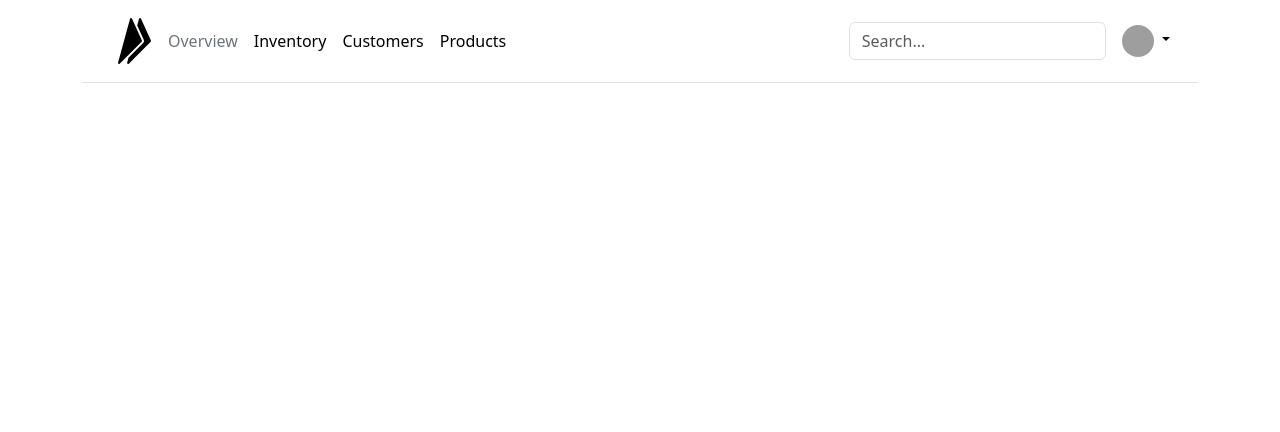
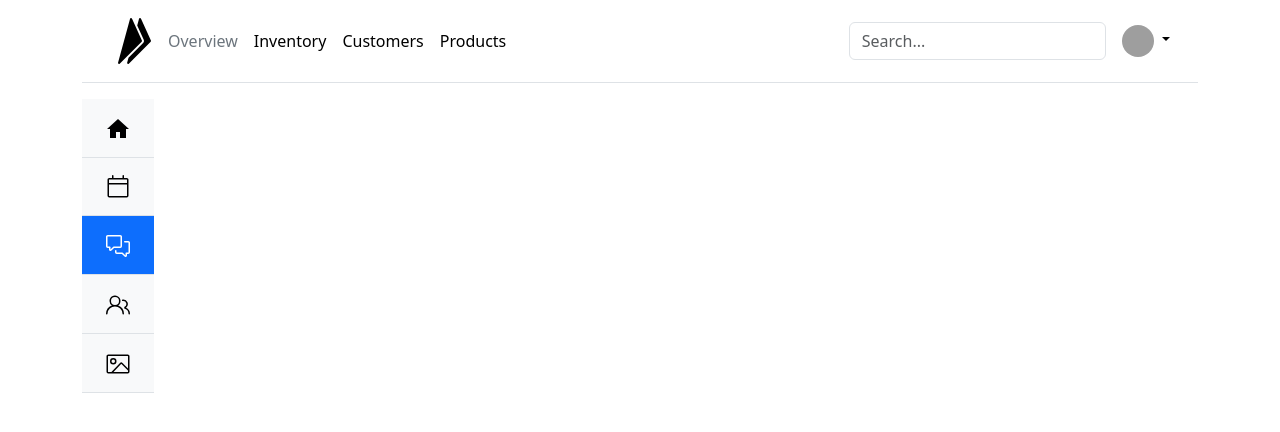
Before and after one commit to KonMit/bootstrap5, a plain HTML site: page index.html in a window 1280 px wide. Drawn offline with nearby package versions, Linux system fonts and the light colour scheme; grey boxes are pictures that could not be loaded.

Commit message:
Mod: index.html. Добавил на страницу левый сайдбар

```diff
--- a/index.html
+++ b/index.html
@@ -96,6 +96,128 @@
           </div>
         </div>
       </header>
+      <div
+        class="d-flex flex-column flex-shrink-0 bg-body-tertiary"
+        style="width: 4.5rem"
+      >
+        <ul class="nav nav-pills nav-flush flex-column mb-auto text-center">
+          <li class="nav-item">
+            <a
+              href="#"
+              class="nav-link py-3 border-bottom rounded-0"
+              aria-current="page"
+              data-bs-toggle="tooltip"
+              data-bs-placement="right"
+              aria-label="Home"
+              data-bs-original-title="Home"
+            >
+              <svg
+                xmlns="http://www.w3.org/2000/svg"
+                x="0px"
+                y="0px"
+                width="24"
+                height="24"
+                viewBox="0 0 24 24"
+              >
+                <path
+                  fill="black"
+                  d="M 12 2.0996094 L 1 12 L 4 12 L 4 21 L 10 21 L 10 15 L 14 15 L 14 21 L 20 21 L 20 12 L 23 12 L 12 2.0996094 z"
+                ></path>
+              </svg>
+            </a>
+          </li>
+          <li>
+            <a
+              href="#"
+              class="nav-link py-3 border-bottom rounded-0"
+              data-bs-toggle="tooltip"
+              data-bs-placement="right"
+              aria-label="Calendar"
+              data-bs-original-title="Calendar"
+            >
+              <svg
+                xmlns="http://www.w3.org/2000/svg"
+                viewBox="0 0 24 24"
+                width="24"
+                height="24"
+              >
+                <path
+                  fill="black"
+                  d="M6.75 0a.75.75 0 0 1 .75.75V3h9V.75a.75.75 0 0 1 1.5 0V3h2.75c.966 0 1.75.784 1.75 1.75v16a1.75 1.75 0 0 1-1.75 1.75H3.25a1.75 1.75 0 0 1-1.75-1.75v-16C1.5 3.784 2.284 3 3.25 3H6V.75A.75.75 0 0 1 6.75 0ZM21 9.5H3v11.25c0 .138.112.25.25.25h17.5a.25.25 0 0 0 .25-.25Zm-17.75-5a.25.25 0 0 0-.25.25V8h18V4.75a.25.25 0 0 0-.25-.25Z"
+                ></path>
+              </svg>
+            </a>
+          </li>
+          <li>
+            <a
+              href="#"
+              class="nav-link active py-3 border-bottom rounded-0"
+              data-bs-toggle="tooltip"
+              data-bs-placement="right"
+              aria-label="Message"
+              data-bs-original-title="Message"
+            >
+              <svg
+                xmlns="http://www.w3.org/2000/svg"
+                viewBox="0 0 24 24"
+                width="24"
+                height="24"
+              >
+                <path
+                  fill="white"
+                  d="M1.75 1h12.5c.966 0 1.75.784 1.75 1.75v9.5A1.75 1.75 0 0 1 14.25 14H8.061l-2.574 2.573A1.458 1.458 0 0 1 3 15.543V14H1.75A1.75 1.75 0 0 1 0 12.25v-9.5C0 1.784.784 1 1.75 1ZM1.5 2.75v9.5c0 .138.112.25.25.25h2a.75.75 0 0 1 .75.75v2.19l2.72-2.72a.749.749 0 0 1 .53-.22h6.5a.25.25 0 0 0 .25-.25v-9.5a.25.25 0 0 0-.25-.25H1.75a.25.25 0 0 0-.25.25Z"
+                ></path>
+                <path
+                  fill="white"
+                  d="M22.5 8.75a.25.25 0 0 0-.25-.25h-3.5a.75.75 0 0 1 0-1.5h3.5c.966 0 1.75.784 1.75 1.75v9.5A1.75 1.75 0 0 1 22.25 20H21v1.543a1.457 1.457 0 0 1-2.487 1.03L15.939 20H10.75A1.75 1.75 0 0 1 9 18.25v-1.465a.75.75 0 0 1 1.5 0v1.465c0 .138.112.25.25.25h5.5a.75.75 0 0 1 .53.22l2.72 2.72v-2.19a.75.75 0 0 1 .75-.75h2a.25.25 0 0 0 .25-.25v-9.5Z"
+                ></path>
+              </svg>
+            </a>
+          </li>
+          <li>
+            <a
+              href="#"
+              class="nav-link py-3 border-bottom rounded-0"
+              data-bs-toggle="tooltip"
+              data-bs-placement="right"
+              aria-label="Friends"
+              data-bs-original-title="Friends"
+            >
+              <svg
+                xmlns="http://www.w3.org/2000/svg"
+                viewBox="0 0 24 24"
+                width="24"
+                height="24"
+              >
+                <path
+                  d="M3.5 8a5.5 5.5 0 1 1 8.596 4.547 9.005 9.005 0 0 1 5.9 8.18.751.751 0 0 1-1.5.045 7.5 7.5 0 0 0-14.993 0 .75.75 0 0 1-1.499-.044 9.005 9.005 0 0 1 5.9-8.181A5.496 5.496 0 0 1 3.5 8ZM9 4a4 4 0 1 0 0 8 4 4 0 0 0 0-8Zm8.29 4c-.148 0-.292.01-.434.03a.75.75 0 1 1-.212-1.484 4.53 4.53 0 0 1 3.38 8.097 6.69 6.69 0 0 1 3.956 6.107.75.75 0 0 1-1.5 0 5.193 5.193 0 0 0-3.696-4.972l-.534-.16v-1.676l.41-.209A3.03 3.03 0 0 0 17.29 8Z"
+                ></path>
+              </svg>
+            </a>
+          </li>
+          <li>
+            <a
+              href="#"
+              class="nav-link py-3 border-bottom rounded-0"
+              data-bs-toggle="tooltip"
+              data-bs-placement="right"
+              aria-label="Media"
+              data-bs-original-title="Media"
+            >
+              <svg
+                xmlns="http://www.w3.org/2000/svg"
+                viewBox="0 0 24 24"
+                width="24"
+                height="24"
+              >
+                <path
+                  d="M21.75 21.5H2.25A1.75 1.75 0 0 1 .5 19.75V4.25c0-.966.784-1.75 1.75-1.75h19.5c.966 0 1.75.784 1.75 1.75v15.5a1.75 1.75 0 0 1-1.75 1.75ZM2.25 4a.25.25 0 0 0-.25.25v15.5c0 .138.112.25.25.25h3.178L14 10.977a1.749 1.749 0 0 1 2.506-.032L22 16.44V4.25a.25.25 0 0 0-.25-.25ZM22 19.75v-1.19l-6.555-6.554a.248.248 0 0 0-.18-.073.247.247 0 0 0-.178.077L7.497 20H21.75a.25.25 0 0 0 .25-.25ZM10.5 9.25a3.25 3.25 0 1 1-6.5 0 3.25 3.25 0 0 1 6.5 0Zm-1.5 0a1.75 1.75 0 1 0-3.501.001A1.75 1.75 0 0 0 9 9.25Z"
+                ></path>
+              </svg>
+            </a>
+          </li>
+        </ul>
+      </div>
     </div>
 
     <script src="js/main.js"></script>
```
